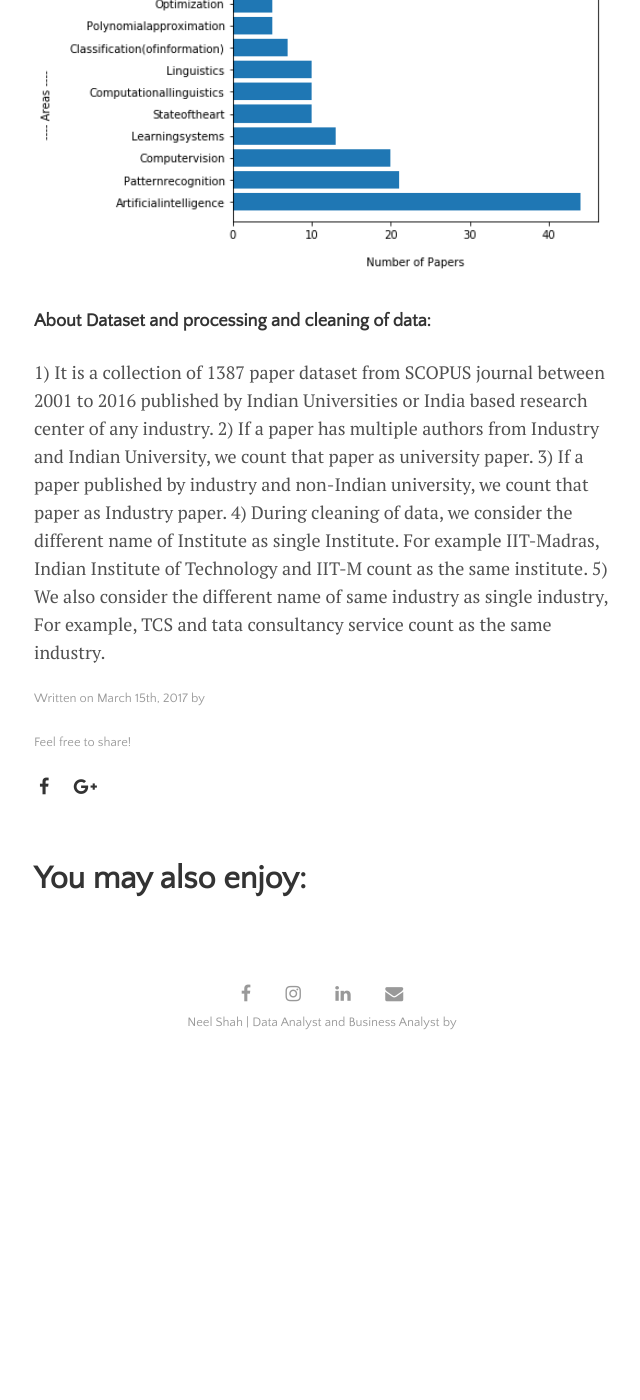
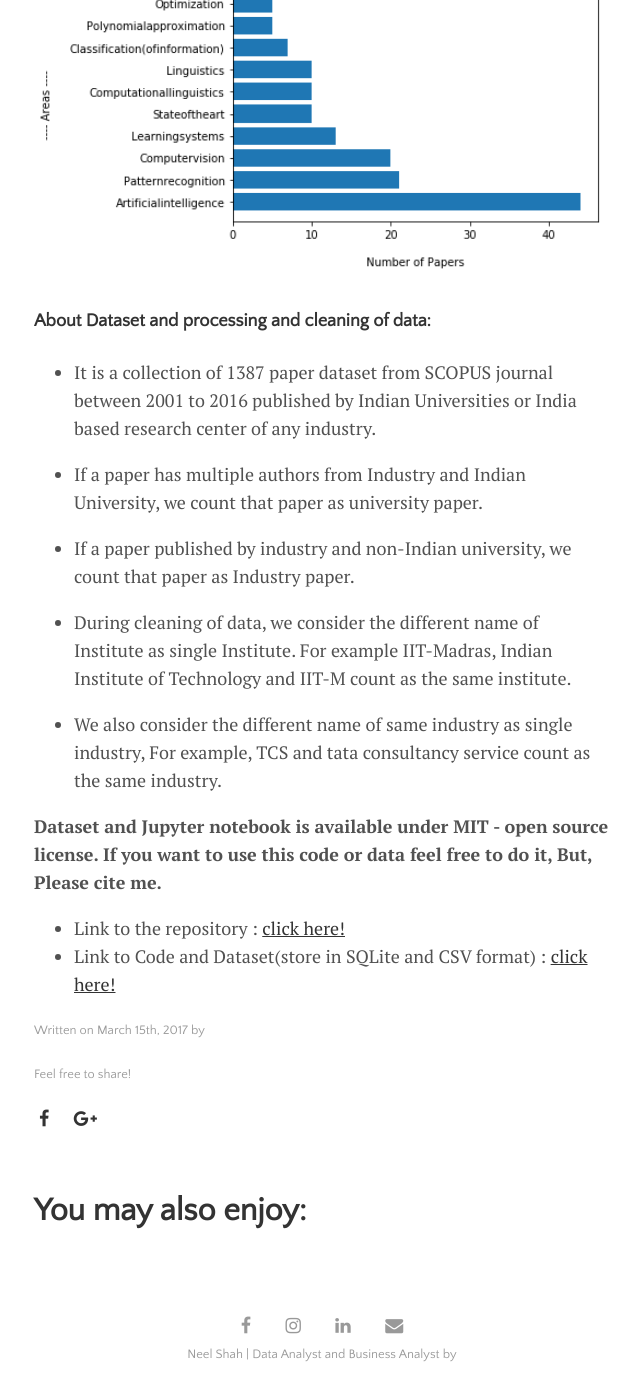
Before and after one commit to NeelShah18/neelshah18.github.io, a Jekyll site: the page built from _posts/2017-03-15-Scopus-analysis.md, in a window 1280 px wide and 1400 px high, scrolled down 6168 px. Shown: the whole window, without its empty margins (318-958 px from the left). Built offline with Jekyll 4.4.1, drawn with Linux system fonts in a browser that asks for light colours; nearby versions of some CDN libraries; our own code applies the rules of GitHub Pages for plain Markdown files; before the commit the page ends 7236 px from its top, so only the background shows below that.

Commit message:
Update 2017-03-15-Scopus-analysis.md

```diff
--- a/_posts/2017-03-15-Scopus-analysis.md
+++ b/_posts/2017-03-15-Scopus-analysis.md
@@ -60,8 +60,17 @@ Below six bar graph shows top research trend in an individual year from 2010 to
 
 #### About Dataset and processing and cleaning of data:
 
-1) It is a collection of 1387 paper dataset from SCOPUS journal between 2001 to 2016 published by Indian Universities or India based research center of any industry.
-2) If a paper has multiple authors from Industry and Indian University, we count that paper as university paper.
-3) If a paper published by industry and non-Indian university, we count that paper as Industry paper.
-4) During cleaning of data, we consider the different name of Institute as single Institute. For example  IIT-Madras, Indian Institute of Technology and IIT-M count as the same institute.
-5) We also consider the different name of same industry as single industry, For example, TCS and tata consultancy service count as the same industry.
+* It is a collection of 1387 paper dataset from SCOPUS journal between 2001 to 2016 published by Indian Universities or India based research center of any industry.
+
+* If a paper has multiple authors from Industry and Indian University, we count that paper as university paper.
+
+* If a paper published by industry and non-Indian university, we count that paper as Industry paper.
+
+* During cleaning of data, we consider the different name of Institute as single Institute. For example  IIT-Madras, Indian Institute of Technology and IIT-M count as the same institute.
+
+* We also consider the different name of same industry as single industry, For example, TCS and tata consultancy service count as the same industry.
+
+**Dataset and Jupyter notebook is available under MIT - open source license. If you want to use this code or data feel free to do it, But,  Please cite me.**
+
+* Link to the repository : [click here!](https://github.com/NeelShah18/scopus-analysis-for-indian-researcher)
+* Link to Code and Dataset(store in SQLite and CSV format) : [click here!](https://github.com/NeelShah18/scopus-analysis-for-indian-researcher)
```
